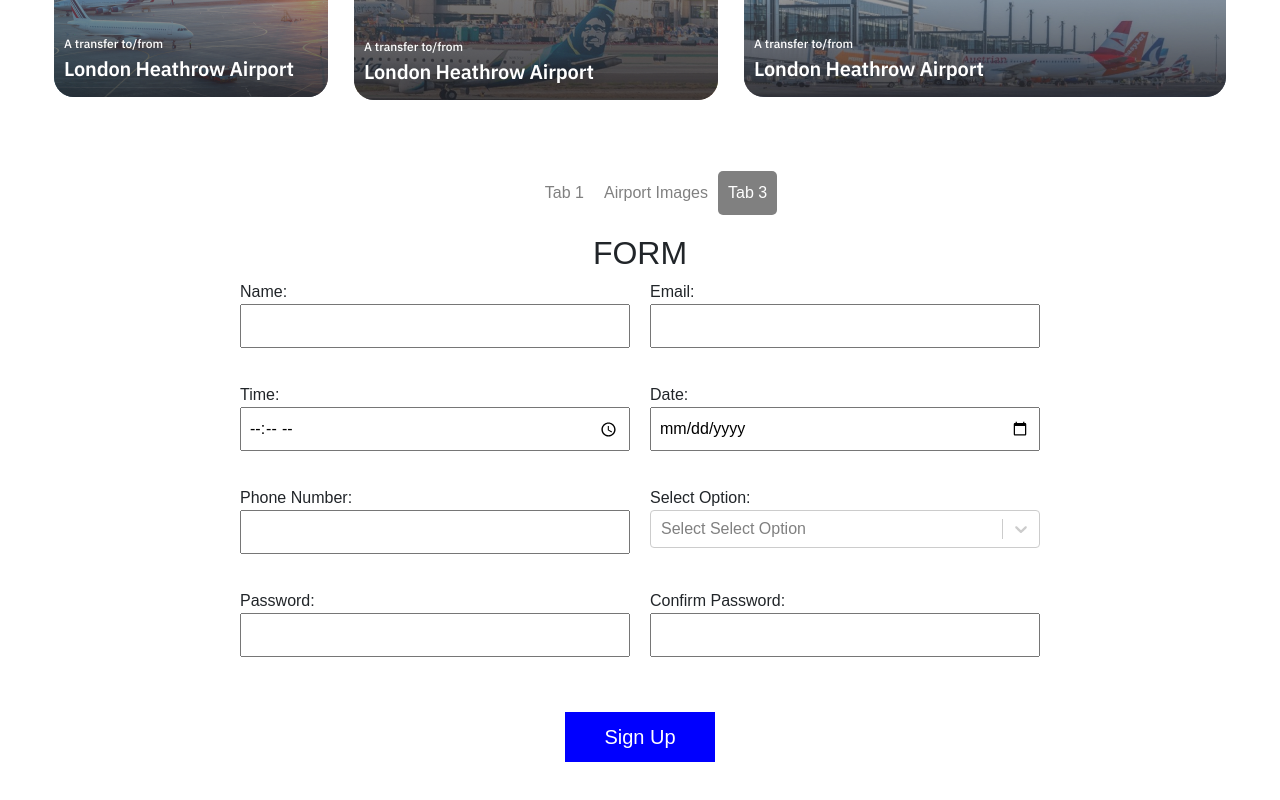
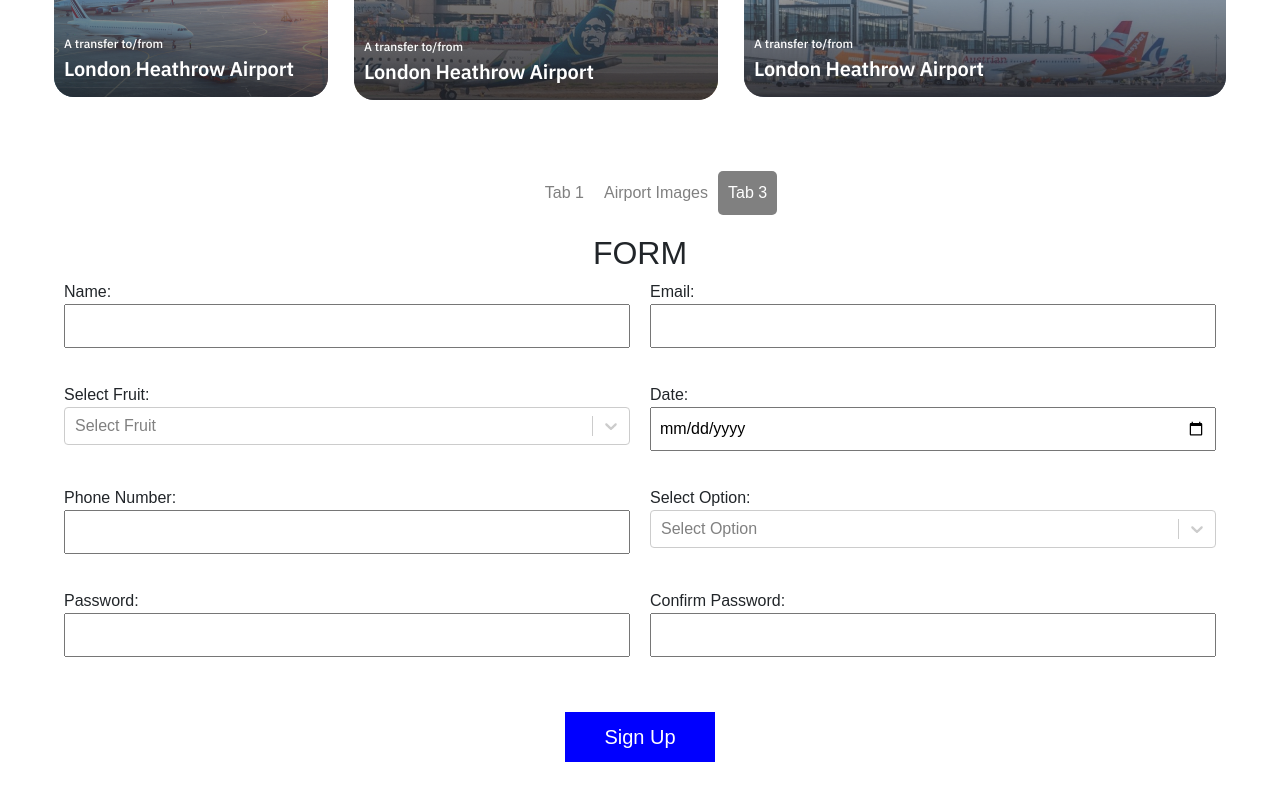
Before and after one commit to mzain787/taxi-ui, a React (Vite) app: page / in a window 1280 px wide. Shown: the part 4658-5458 px from the top of the page. Built offline with nearby package versions, Linux system fonts and the light colour scheme.

Commit message:
final with form validations added through formik and yup

```diff
--- a/src/components/Home/Form/SelectField.jsx
+++ b/src/components/Home/Form/SelectField.jsx
@@ -1,16 +1,28 @@
 import React from 'react';
+import { Field, useField } from 'formik';
 import Select from 'react-select';
 
 const SelectField = ({ options, id, name, onChange, placeholder, style }) => {
+  const [field, , helpers] = useField({ name, id });
+
   return (
-    <Select
-      id={id}
-      name={name}
-      options={options}
-      onChange={onChange}
-      placeholder={placeholder}
-      styles={style}
-    />
+    <Field name={name} id={id}>
+      {({ field }) => (
+        <Select
+          {...field}
+          options={options}
+          onChange={(selectedOption) => {
+            helpers.setValue(selectedOption ? selectedOption.value : '');
+            if (onChange) {
+              onChange(selectedOption);
+            }
+          }}
+          placeholder={placeholder}
+          styles={style}
+          value={options.find((option) => option.value === field.value)}
+        />
+      )}
+    </Field>
   );
 };
 
--- a/src/components/Home/Form/SignupForm.jsx
+++ b/src/components/Home/Form/SignupForm.jsx
@@ -1,17 +1,26 @@
 import React from 'react';
-import { Formik, Form } from 'formik';
+import { Formik, Form, Field, ErrorMessage } from 'formik';
 import * as Yup from 'yup';
 import InputField from './InputField';
 import SelectField from './SelectField';
 
 const formFields = [
   { name: 'name', label: 'Name', type: 'text' },
-  { name: 'email', label: 'Email', type: 'text' },
-  { name: 'time', label: 'Time', type: 'time' },
+  { name: 'email', label: 'Email', type: 'email' },
+  {
+    name: 'Fruit',
+    label: 'Select Fruit',
+    type: 'select',
+    options: [
+      { value: 'banana', label: 'Banana' },
+      { value: 'apple', label: 'Apple' },
+      { value: 'orange', label: 'Orange' },
+    ],
+  },
   { name: 'date', label: 'Date', type: 'date' },
   { name: 'phoneNumber', label: 'Phone Number', type: 'text' },
   {
-    name: 'selectOption',
+    name: 'Name',
     label: 'Select Option',
     type: 'select',
     options: [
@@ -19,6 +28,7 @@
       { value: 'option2', label: 'Option 2' },
       { value: 'option3', label: 'Option 3' },
     ],
+    validation: Yup.string().required('Select Option is required'),
   },
   { name: 'password', label: 'Password', type: 'password' },
   {
@@ -28,7 +38,7 @@
     validation: Yup.string()
       .oneOf([Yup.ref('password'), null], 'Passwords must match')
       .required('Confirm Password is required'),
-  },
+  }
 ];
 
 const initialValues = {};
@@ -36,7 +46,12 @@
 
 formFields.forEach((field) => {
   initialValues[field.name] = '';
-  validationSchema[field.name] = Yup.string().required(`${field.label} is required`);
+  validationSchema[field.name] = field.validation || Yup.string().required(`${field.label} is required`);
+  if (field.type === 'email') {
+    validationSchema[field.name] = validationSchema[field.name].email('Invalid email format');
+  } else if (field.type === 'password') {
+    validationSchema[field.name] = validationSchema[field.name].min(6, 'Password must be at least 6 characters');
+  }
 });
 
 const SignupForm = () => {
@@ -51,32 +66,39 @@
       validationSchema={Yup.object().shape(validationSchema)}
       onSubmit={onSubmit}
     >
-      <Form style={{maxWidth: '800px', margin: 'auto', display: 'flex', gap:'20px', flexDirection: 'row', flexWrap: 'wrap' }}>
+      <Form style={{ width: '90%', margin: 'auto', display: 'flex', gap: '20px', flexDirection: 'row', flexWrap: 'wrap' }}>
         {formFields.map((field) => (
           <div key={field.name} style={{ marginBottom: '15px', width: 'calc(50% - 10px)' }}>
             <label htmlFor={field.name}>{field.label}:</label>
             {field.type === 'select' ? (
+              <div>
                 <SelectField
                   options={field.options}
                   id={field.name}
                   name={field.name}
                   onChange={(selectedOption) => console.log(selectedOption)}
-                placeholder={`Select ${field.label}`}
+                  placeholder={field.label}
                 />
+                <ErrorMessage name={field.name} component="div" style={{ color: 'red' }} />
+              </div>
             ) : (
-              <InputField
+              <div>
+                <Field
+                  as={InputField}
                   type={field.type}
                   id={field.name}
                   name={field.name}
                   style={{ width: '100%', padding: '8px' }}
                 />
+                <ErrorMessage name={field.name} component="div" style={{ color: 'red' }} />
+              </div>
             )}
           </div>
         ))}
 
         <button
           type="submit"
-          style={{ background: 'blue', color: 'white', fontSize:"20px", padding: '10px', border: 'none', cursor: 'pointer', width: '150px', margin:'20px auto 70px auto' }}
+          style={{ background: 'blue', color: 'white', fontSize: '20px', padding: '10px', border: 'none', cursor: 'pointer', width: '150px', margin: '20px auto 20px auto' }}
         >
           Sign Up
         </button>
--- a/src/components/Home/Testimonials/TestimonialCard.jsx
+++ b/src/components/Home/Testimonials/TestimonialCard.jsx
@@ -33,7 +33,6 @@
         <h4>10 days ago</h4>
       </div>
       </div>
-
     </>
   );
 }
--- a/src/components/Home/Testimonials/Testimonials.css
+++ b/src/components/Home/Testimonials/Testimonials.css
@@ -36,7 +36,7 @@
 .testimonial-card {
   padding: 25px;
   margin: 20px 0px;
-  width: 270px;
+  width: 95%;
   height: 227px;
   border-radius: 8px;
   background: #fff;
```
Lines whose indentation alone changed are shown as unchanged.
